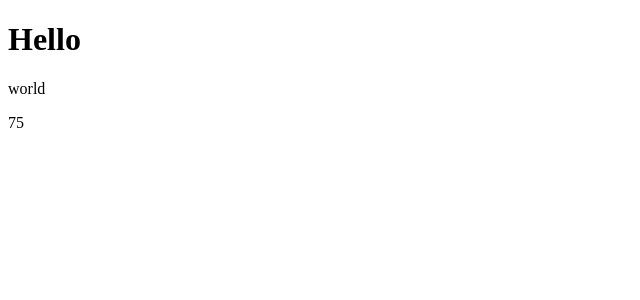
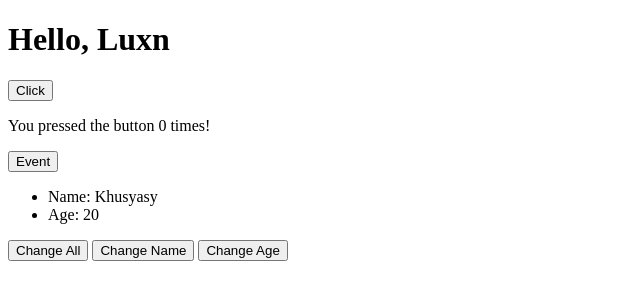
Before and after one commit to Khusyasy/luxn, a website with bundled scripts: page index.html in a window 1280 px wide. Shown: the whole page, without its empty margins (0-640 px from the left). Built offline with nearby package versions, Linux system fonts and the light colour scheme.

Commit message:
feat: base app, implement data-app, data-text, data-on:

```diff
--- a/index.html
+++ b/index.html
@@ -9,10 +9,33 @@
   </head>
 
   <body>
-    <h1>Hello</h1>
-    <p>world</p>
-    <div id="app">
-      app
+    <h1>Hello, Luxn</h1>
+    <div data-app="{ count: 0, data: '' }">
+      <button data-on:click="this.count++">
+        Click
+      </button>
+      <p>You pressed the button <span data-text="count"></span> times!</p>
+
+      <button data-on:click="console.log($event); this.data = $event">
+        Event
+      </button>
+      <div data-text="data"></div>
+    </div>
+
+    <div data-app="{ user: { name: 'Khusyasy', age: 20 } }">
+      <ul>
+        <li>Name: <span data-text="user.name"></span></li>
+        <li>Age: <span data-text="user.age"></span></li>
+      </ul>
+      <button data-on:click="this.user = { name: 'changed', age: 25 }">
+        Change All
+      </button>
+      <button data-on:click="this.user.name = 'another one'">
+        Change Name
+      </button>
+      <button data-on:click="this.user.age = 1000">
+        Change Age
+      </button>
     </div>
   </body>
 
--- a/src/core/reactive.ts
+++ b/src/core/reactive.ts
@@ -1,21 +1,54 @@
-export function createReactive<T extends object>(
-  object: T,
-  callback: Function
-) {
-  const handler: ProxyHandler<T> = {
+type StateProxy = Record<PropertyKey, any> & { __brand: 'StateProxy' }
+
+export function isStateProxy(x: any): x is StateProxy {
+  return x && x.__brand === 'StateProxy'
+}
+
+export class StateHandler {
+  callbacks: Function[]
+  proxy: StateProxy
+
+  constructor(object: object) {
+    this.callbacks = []
+
+    const handler: ProxyHandler<Record<PropertyKey, any>> = {
       get: (target, prop, receiver) => {
+        if (prop === '__brand') return 'StateProxy'
+        if (typeof prop === 'string' && prop.includes('.')) return this.getNestedProp(prop)
+
         const value = Reflect.get(target, prop, receiver)
         if (value !== null && typeof value === 'object') {
-        return new Proxy(value, handler as ProxyHandler<object>)
+          return new Proxy(value, handler) as StateProxy
         }
         return value
       },
       set: (target, prop, value, receiver) => {
         const result = Reflect.set(target, prop, value, receiver)
-      callback()
+        for (const callback of this.callbacks) {
+          callback.call(target)
+        }
         return result
       },
     }
 
-  return new Proxy<T>(object, handler)
+    this.proxy = new Proxy(object, handler) as StateProxy
   }
+
+  addCallbacks(callback: Function) {
+    this.callbacks.push(callback)
+  }
+
+  getNestedProp(prop: string) {
+    const paths = prop.split('.')
+
+    let curr: any = this.proxy
+    for (const path of paths) {
+      if (isStateProxy(curr)) {
+        const next = curr[path]
+        curr = next
+      }
+    }
+
+    return curr
+  }
+}
--- a/src/main.ts
+++ b/src/main.ts
@@ -1,19 +1,62 @@
-import { createReactive } from "./core/reactive";
+import { StateHandler } from "./core/reactive";
 
-const app = document.getElementById("app")
+function parseJslike(string: string): unknown {
+  // TODO: find safer way to do this
+  return new Function(`return ${string}`)()
+}
 
-const state = createReactive({
-  count: 0
-}, () => {
-  console.log('reactive', state.count)
-  if (app) app.innerHTML = "" + state.count
-});
+class VNode {
+  element
+  state
 
-console.log("hello world", state);
+  constructor(element: HTMLElement, state: StateHandler) {
+    this.element = element
+    this.state = state
+  }
+}
 
-setInterval(() => {
-  console.log("test")
-  state.count = state.count + 1
-}, 100)
+function recursiveinitApp(element: HTMLElement, state: StateHandler) {
+  const vnode = new VNode(element, state)
 
-export default "yes";
+  const dataset = element.dataset
+  for (const [name, jsLike] of Object.entries(dataset)) {
+    if (jsLike === undefined) continue
+    if (name === 'text') {
+      element.innerHTML = `${state.proxy[jsLike]}`
+      state.addCallbacks(() => {
+        element.innerHTML = `${state.proxy[jsLike]}`
+      })
+    } else if (name.startsWith('on:')) {
+      const eventName = name.slice(3) as keyof HTMLElementEventMap
+      const fn = new Function("$event", jsLike).bind(state.proxy)
+      element.addEventListener(eventName, (e) => fn(e))
+    }
+    delete dataset[name]
+  }
+
+  for (const child of Array.from(element.children)) {
+    recursiveinitApp(child as HTMLElement, state)
+  }
+}
+
+function recursiveSearch(element: HTMLElement) {
+  const dataset = element.dataset
+  if (dataset['app']) {
+    const initialState = parseJslike(dataset['app'])
+    if (initialState !== null && typeof initialState == 'object') {
+      const state = new StateHandler(initialState)
+      const vroot = new VNode(element, state)
+      console.log(state, vroot)
+      for (const child of Array.from(element.children)) {
+        recursiveinitApp(child as HTMLElement, vroot.state)
+      }
+    }
+  } else {
+    for (const child of Array.from(element.children)) {
+      recursiveSearch(child as HTMLElement)
+    }
+  }
+  delete dataset['app']
+}
+
+recursiveSearch(document.body)
```
Also changed, not shown: tsconfig.json (+6 -2 lines). Lines whose indentation alone changed are shown as unchanged.
